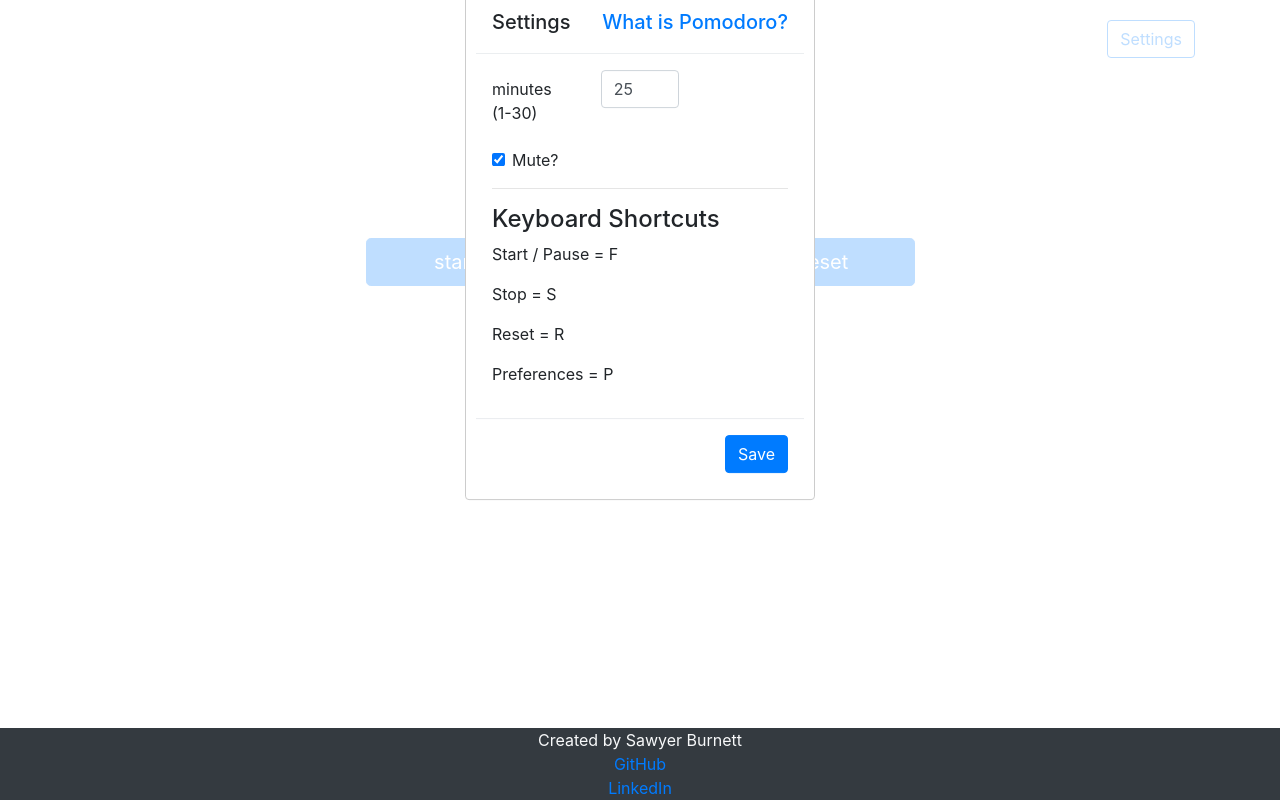
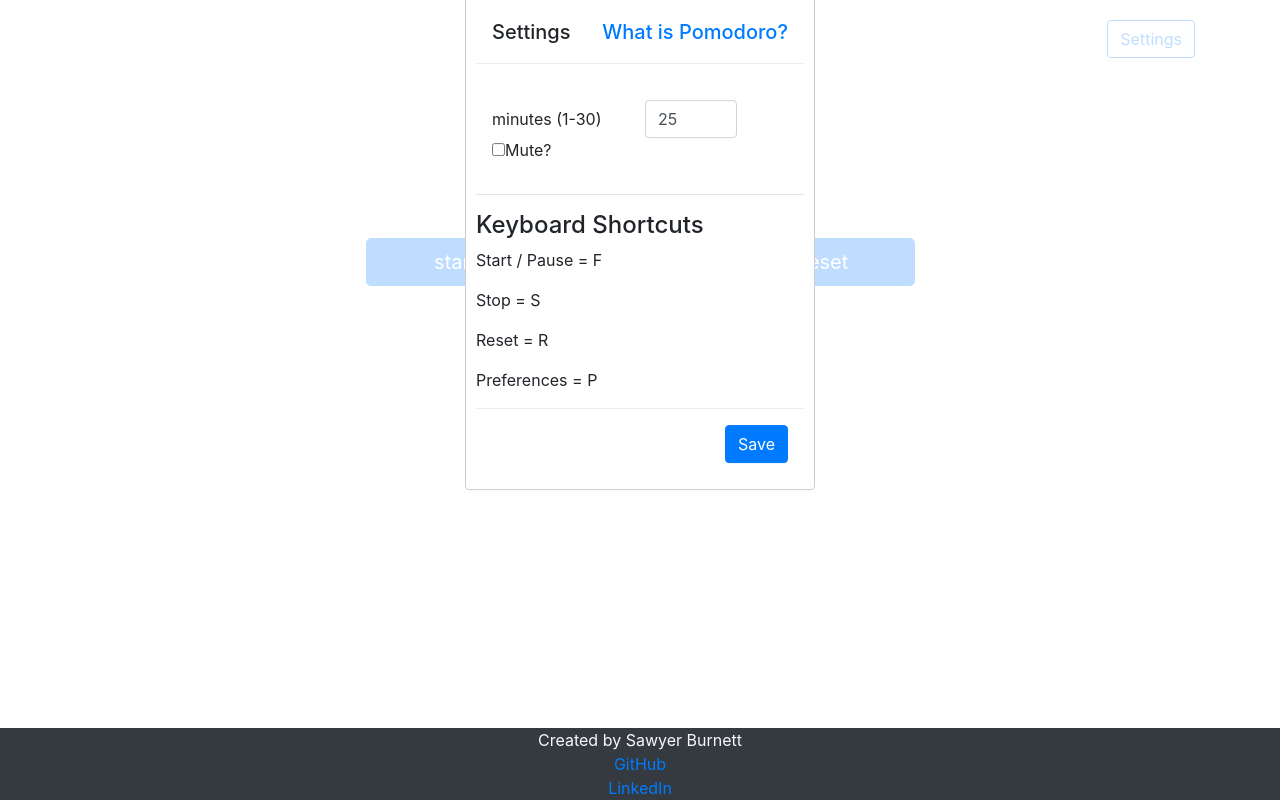
Before and after one commit to Burnett2k/work-timer-react, a React (Create React App) app: page / in a window 1280 px wide. Both pictures are taken after a click on the button "Settings". Built offline with nearby package versions, Linux system fonts and the light colour scheme.

Commit message:
fixing modal layout. what a piece of garbage
that was annoying to style!

```diff
--- a/src/PreferencesModal.js
+++ b/src/PreferencesModal.js
@@ -1,4 +1,5 @@
 const React = require('react');
+const pomodoroLink = "https://en.wikipedia.org/wiki/Pomodoro_Technique";
 
 class PreferencesModal extends React.Component {
 
@@ -8,19 +9,22 @@ class PreferencesModal extends React.Component {
               <div className="modal-header">
                 <h5 className="modal-title">Settings</h5>
                 <h5 className="modal-title">
-                  <a href="https://en.wikipedia.org/wiki/Pomodoro_Technique" target="_blank" rel="noopener noreferrer">What is Pomodoro?</a>
+                  <a href={pomodoroLink} target="_blank" rel="noopener noreferrer">What is Pomodoro?</a>
                 </h5>
               </div>
               <div className="modal-body">
-                <div className="form-group row">
-                  <label for="minutes" className="col-form-label col-4">minutes (1-30)</label>
+                  <div className="form-row q-top-buffer">
+                    <div className="col-6">
+                      <label htmlFor="minutes" className="col-form-label">minutes (1-30)</label>
+                    </div>
                       <div className="col-4">
-                    <input id='minutes' type="number" className="form-control" name="minutes" min="1" max="30" value="25"></input>
+                        <input id='minutes' type="number" className="form-control" name="minutes" min="1" max="30" defaultValue="25"></input>
                       </div>
                   </div>
-                <div className="form-check">
-                  <input id="mute" className="form-check-input" type="checkbox" checked></input>
-                  <label for="mute" className="form-check-label">Mute?</label>
+                  <div>
+                    <input id="mute" type="checkbox"></input>
+                    <label className="form-check-label" htmlFor="mute">Mute?</label>
+                  </div>
               </div>
               <div className="d-none d-sm-block d-md-block">
                 <hr/>
@@ -29,7 +33,6 @@ class PreferencesModal extends React.Component {
                 <p> Stop          = S</p>
                 <p> Reset         = R</p>
                 <p> Preferences   = P</p>
-                </div>
               </div>
               <div className="modal-footer">
                 <button id="save" type="button" className="btn btn-primary">Save</button>
```
Lines whose indentation alone changed are shown as unchanged.
